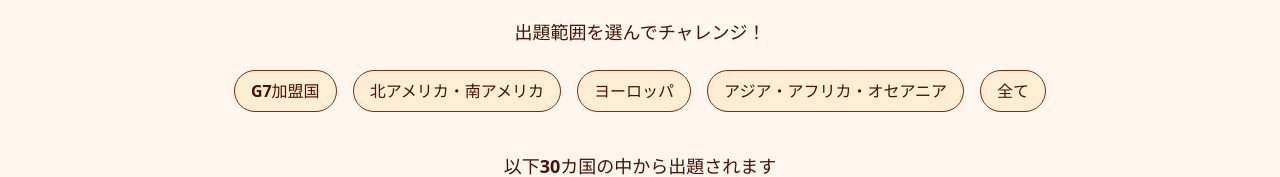
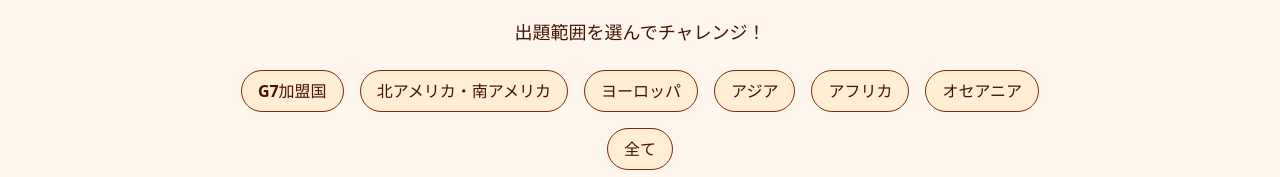
Before and after one commit to HinaOhsawa/anthem-club, a React (Vite) app: page / in a window 1280 px wide. Shown: the part 397-574 px from the top of the page. Built offline with nearby package versions, Linux system fonts and the light colour scheme; a web font is replaced by a local one.

Commit message:
まとめていたリージョンを分けた

```diff
--- a/src/components/RegionSelector.tsx
+++ b/src/components/RegionSelector.tsx
@@ -16,8 +16,14 @@
         <button onClick={() => onSelect("europe")} className="region-button">
           ヨーロッパ
         </button>
-        <button onClick={() => onSelect("other")} className="region-button">
-          アジア・アフリカ・オセアニア
+        <button onClick={() => onSelect("asia")} className="region-button">
+          アジア
+        </button>
+        <button onClick={() => onSelect("africa")} className="region-button">
+          アフリカ
+        </button>
+        <button onClick={() => onSelect("oceania")} className="region-button">
+          オセアニア
         </button>
         <button onClick={() => onSelect("all")} className="region-button">
           全て
--- a/src/pages/QuizPage.tsx
+++ b/src/pages/QuizPage.tsx
@@ -42,11 +42,12 @@
       );
     } else if (region === "europe") {
       filtered = country.filter((q) => q.region === "Europe");
-    } else if (region === "other") {
-      filtered = country.filter(
-        (q) =>
-          q.region === "Asia" || q.region === "Africa" || q.region === "Oceania"
-      );
+    } else if (region === "asia") {
+      filtered = country.filter((q) => q.region === "Asia");
+    } else if (region === "africa") {
+      filtered = country.filter((q) => q.region === "Africa");
+    } else if (region === "oceania") {
+      filtered = country.filter((q) => q.region === "Oceania");
     } else if (region === "g7") {
       filtered = country.filter((q) => q.g7 === true);
     } else {
@@ -71,8 +72,12 @@
         return "北アメリカ・南アメリカ";
       case "europe":
         return "ヨーロッパ";
-      case "other":
-        return "アジア・アフリカ・オセアニア";
+      case "asia":
+        return "アジア";
+      case "africa":
+        return "アフリカ";
+      case "oceania":
+        return "オセアニア";
       case "all":
       default:
         return "全ての国";
```
